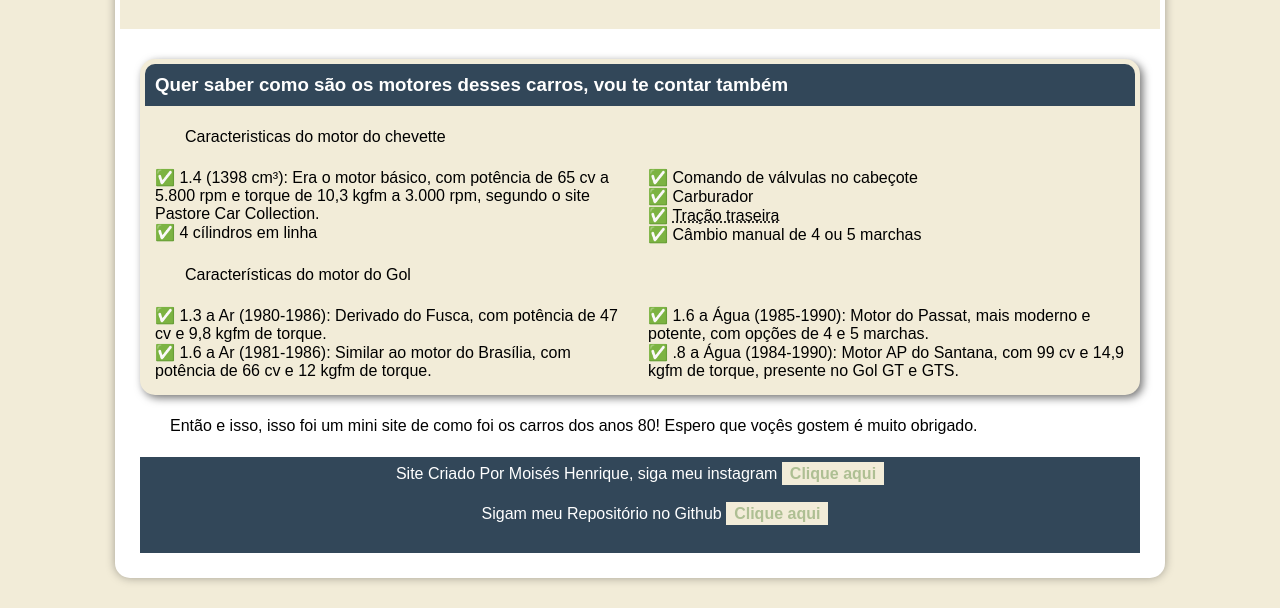
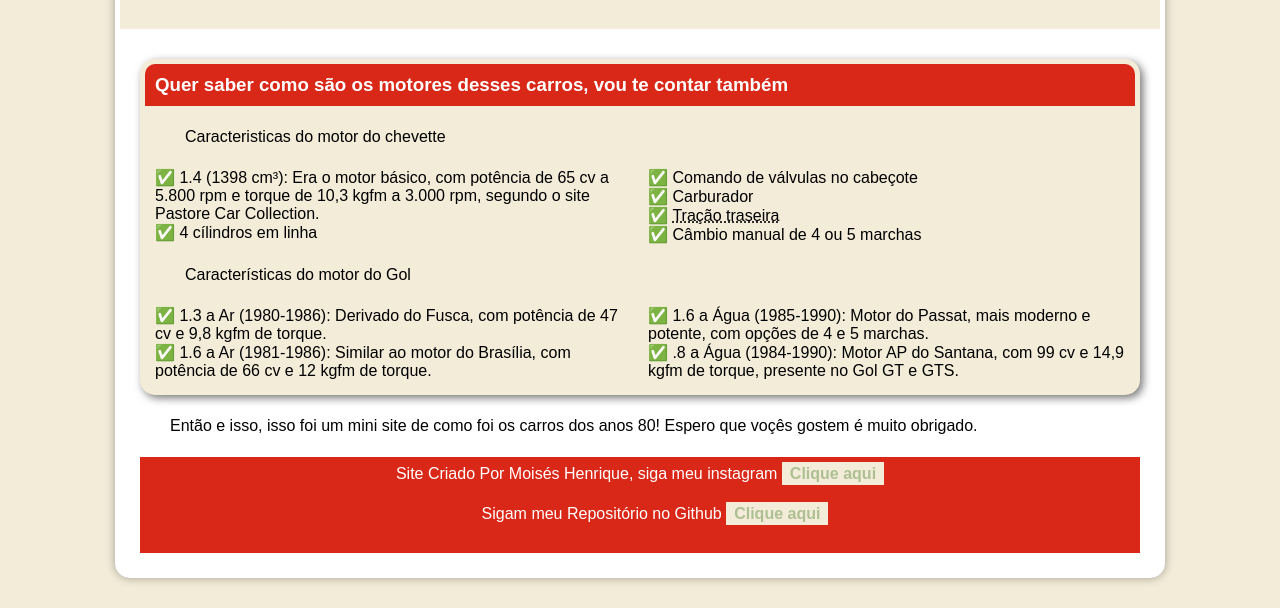
Before and after one commit to moisesrodrigues71/projeto-carros-80, a plain HTML site: page index.html in a window 1280 px wide. Shown: the part 2899-3507 px from the top of the page. Drawn offline with nearby package versions, Linux system fonts and the light colour scheme.

Commit message:
mudei a cor

```diff
--- a/style.css
+++ b/style.css
@@ -153,7 +153,7 @@ aside {
 }
 
 aside > h3 {
-    background-color: var(--cor4);
+    background-color: var(--cor3);
     color: white;
     padding: 10px;
     margin: -10px -10px 0px -10px;
@@ -166,7 +166,7 @@ aside > ul {
     columns: 2;
 }
 footer {
-    background-color: var(--cor4);
+    background-color: var(--cor3);
     color: white;
     text-align: center;
     font-size: 1em;
```
